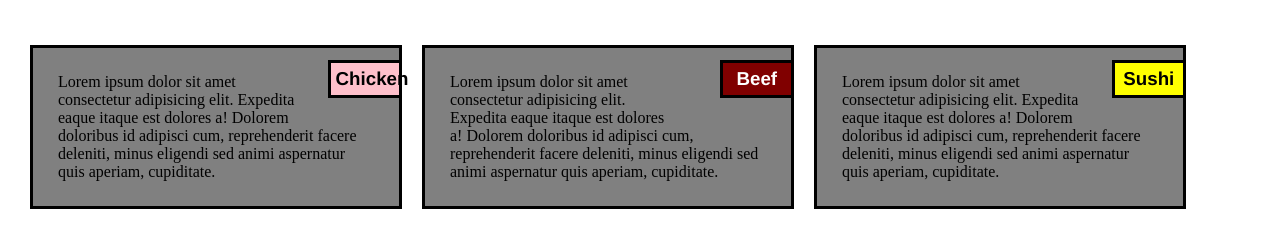
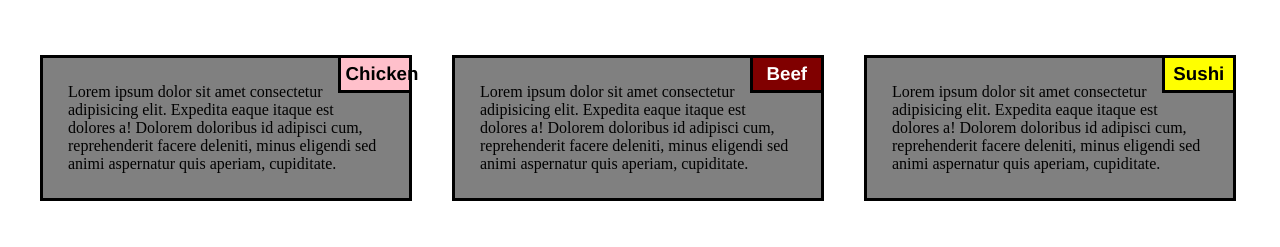
Before and after one commit to gagan2428/Module2_Solution, a plain HTML site: page Site/index.html in a window 1280 px wide. Shown: the part 61-308 px from the top of the page. Drawn offline with Linux system fonts and the light colour scheme.

Commit message:
Changes in file

```diff
--- a/Site/styles.css
+++ b/Site/styles.css
@@ -29,40 +29,28 @@ h3{
 
 .chicken{
 	background-color: pink;
-	position: relative;
-	margin: 15px;
-	left: 15px;
-	bottom: 0.2px;
+
 }
 .beef{
 	background-color: maroon;
 	color: white;
-	position: relative;
-	margin: 20px;
-	bottom: 5px;
-	left: 20px;
-}
+	}
 .sushi{
 	background-color: yellow;
-	position: relative;
-	margin: 15px;
-	bottom: 0.2px;
-	left: 15px;
-}
+	}
 @media (max-width: 767px){
 	div{
 		width: 100%;
 	}
-	section{
-		position: relative;
-		bottom: 35px;
-	}
+
+
 }
 @media (min-width: 768px and max-width: 991px){
 	div#first,#second{
 		width: 46%;
 		float: left;
-		margin: 10px;
+		margin: 20px;
+
 	}
 	div#third{
 		width:95%;
@@ -73,6 +61,7 @@ h3{
 	div{
 		width: 30%;
 		float: left;
-		margin: 10px;
+		margin: 20px;
+
 	}
 }
```
Also changed, not shown: 2 other files.
